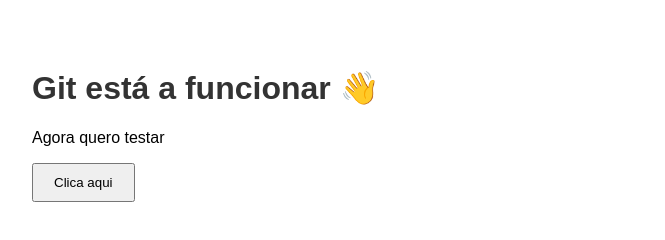
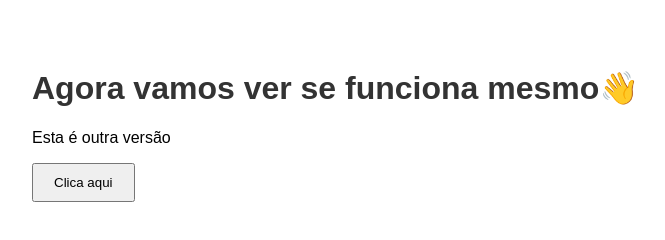
Before and after one commit to HeltonSousa/meu_site, a plain HTML site: page index.html in a window 1280 px wide. Shown: the whole page, without its empty margins (16-681 px from the left). Drawn offline with Linux system fonts and the light colour scheme.

Commit message:
nova versão novaa

```diff
--- a/index.html
+++ b/index.html
@@ -2,13 +2,13 @@
 <html>
 <head>
   <meta charset="UTF-8">
-  <title>Meu primeiro projecto Git</title>
+  <title>Meu primeiro projecto Gittttttgit </title>
   <link rel="stylesheet" href="style.css">
 </head>
 <body>
 
-  <h1>Git está a funcionar 👋</h1>
-  <p>Agora quero testar</p>
+  <h1>Agora vamos ver se funciona mesmo👋</h1>
+  <p>Esta é outra versão</p>
 
   <button onclick="mostrarMensagem()">
     Clica aqui
```
